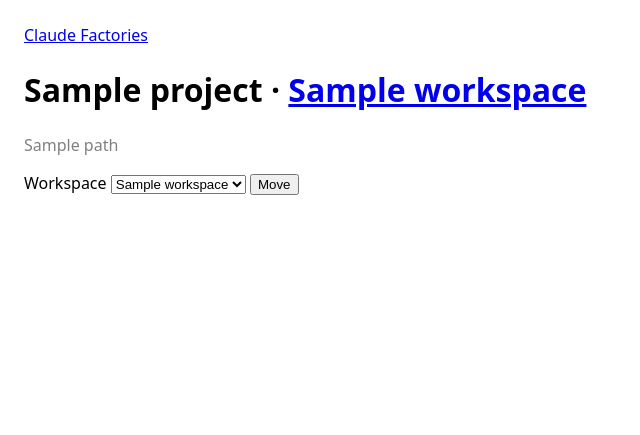
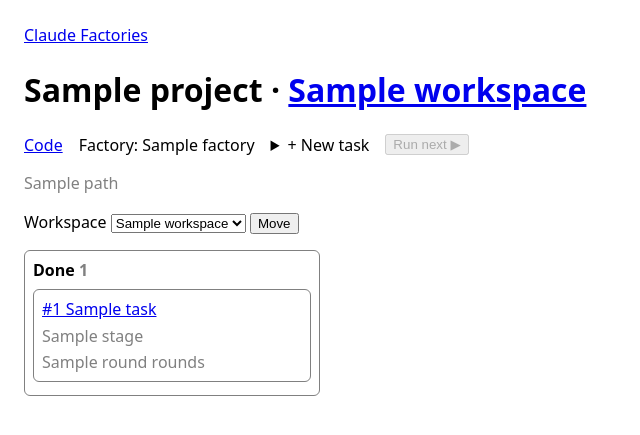
Before and after one commit to ArtemKucheruk/workcell, a FastAPI app: template src/claude_factories/templates/project.html in a window 1280 px wide. Shown: the top 435 px of the page, without its empty margins (0-640 px from the left). Run offline with FastAPI, Linux system fonts and the light colour scheme; the template is opened without the code that fills it: most values are stand-ins (such as "Sample title", 1, 10 or a date in 2020).

Commit message:
Project board: columns, cards, drag and drop,   new task

```diff
--- a/src/claude_factories/app.py
+++ b/src/claude_factories/app.py
@@ -368,15 +368,34 @@ async def create_workspace(request: Request):
 
 @app.get("/projects/{project_id}", response_class=HTMLResponse)
 def project_page(request: Request, project_id: int):
-    # ponytail: stub (Q11); job 004 adds the board
+    # ponytail: each 3 s poll renders the whole page, one git call included (Q7);
+    # add a /projects/{id}/board fragment route if that shows up in profiling
     project = one_or_404(
-        "SELECT p.id, p.name, p.path, p.workspace_id, w.name AS workspace FROM projects p"
+        "SELECT p.id, p.name, p.path, p.default_branch, p.workspace_id, w.name AS workspace FROM projects p"
         " JOIN workspaces w ON w.id = p.workspace_id WHERE p.id = ?",
         (project_id,),
     )
-    return templates.TemplateResponse(
-        request, "project.html", {"project": project, "workspaces": workspaces()}
+    tasks = list_tasks(project_id)
+    # Q13: the API doesn't return position; read it after list_tasks so every listed task has one
+    positions = dict(query("SELECT id, position FROM tasks WHERE project_id = ?", (project_id,)))
+    columns = {status: [] for status in COLUMNS}
+    for t in tasks:
+        columns[t["status"]].append(t | {"position": positions[t["id"]]})
+    return templates.TemplateResponse(request, "project.html", {
+        "project": project, "workspaces": workspaces(), "columns": columns,
+        "factory": factory_state(project["path"], project["default_branch"]),
+    })
+
+
+@app.post("/projects/{project_id}/tasks")
+async def add_task_form(request: Request, project_id: int):
+    """Q10: the + New task form; create_task validates, places, and logs the event."""
+    body = TaskBody(
+        title=await form_field(request, "title"),
+        description_md=await form_field(request, "description_md"),
     )
+    create_task(project_id, body)
+    return hx_redirect(f"/projects/{project_id}")
 
 
 @app.post("/projects/{project_id}/workspace")
--- a/src/claude_factories/templates/base.html
+++ b/src/claude_factories/templates/base.html
@@ -15,6 +15,20 @@
     th, td { padding: .35rem .75rem; text-align: left; border-bottom: 1px solid GrayText; }
     td.num { text-align: right; font-variant-numeric: tabular-nums; }
     .muted { color: GrayText; }
+    .toolbar { display: flex; flex-wrap: wrap; gap: 1rem; align-items: start; }
+    .toolbar form { display: grid; gap: .5rem; margin-top: .5rem; }
+    #board-error { font-weight: bold; }
+    #board { display: grid; grid-template-columns: repeat(4, minmax(11rem, 1fr)); gap: 1rem; align-items: start; overflow-x: auto; }
+    .column { border: 1px solid GrayText; border-radius: 6px; padding: .5rem; min-height: 8rem; }
+    .column h2 { font-size: 1rem; margin: 0 0 .5rem; }
+    .column ol { list-style: none; margin: 0; padding: 0; display: grid; gap: .5rem; }
+    .card { border: 1px solid GrayText; border-radius: 6px; padding: .5rem; cursor: grab; }
+    .card p { margin: .25rem 0 0; }
+    .card.dragging { opacity: .5; }
+    .chips, .diff { font-variant-numeric: tabular-nums; }
+    /* Q3: the only hard-coded color; light-dark keeps contrast in both schemes */
+    .card.escalated { border-left: 4px solid light-dark(#cf222e, #f85149); }
+    .escalated .badge { color: light-dark(#cf222e, #f85149); font-weight: bold; }
   </style>
 </head>
 <body hx-headers='{"X-Requested-By": "fctl"}'>
--- a/src/claude_factories/templates/project.html
+++ b/src/claude_factories/templates/project.html
@@ -1,12 +1,28 @@
 {% extends "base.html" %}
 {% block title %}{{ project.name }} · Claude Factories{% endblock %}
 {% block content %}
+{% set labels = {"backlog": "Backlog", "in_progress": "In progress", "review": "Review", "done": "Done"} %}
+{% set short = {"security": "sec", "ux": "ux", "ui": "ui", "code": "co"} %}
+{% set symbol = {"PASS": "✓", "CHANGES": "✗", "pending": "·"} %}
 <header>
   <p><a href="/">Claude Factories</a></p>
   <h1>{{ project.name }} · <a href="/workspaces/{{ project.workspace_id }}">{{ project.workspace }}</a></h1>
-  <p class="muted">{{ project.path }}</p>
+  <div class="toolbar">
+    <a href="/projects/{{ project.id }}/code">Code</a>
+    <span>Factory: {{ factory }}{% if factory == "ready" %} ✓{% endif %}</span>
+    <details>
+      <summary>+ New task</summary>
+      <form hx-post="/projects/{{ project.id }}/tasks">
+        <label>Title <input type="text" name="title" required pattern=".*\S.*" title="A title that isn't blank"></label>
+        <label>Description <textarea name="description_md" rows="4" placeholder="Markdown"></textarea></label>
+        <button>Add task</button>
+      </form>
+    </details>
+    <button disabled title="Runs aren't available yet">Run next ▶</button>
+  </div>
 </header>
 <main>
+<p class="muted">{{ project.path }}</p>
 <form hx-post="/projects/{{ project.id }}/workspace">
   <label>Workspace
     <select name="workspace_id">
@@ -17,5 +33,75 @@
   </label>
   <button>Move</button>
 </form>
+<p id="board-error" role="alert"></p>
+<div id="board" hx-get="/projects/{{ project.id }}" hx-trigger="every 3s [!document.querySelector('.dragging')], refresh" hx-select="#board" hx-swap="outerHTML">
+  {% for status, tasks in columns.items() %}
+  <section class="column" data-status="{{ status }}">
+    <h2>{{ labels[status] }} <span class="muted">{{ tasks | length }}</span></h2>
+    {% if tasks %}
+    <ol>
+      {% for t in tasks %}
+      <li class="card{% if t.stage == 'escalated' %} escalated{% endif %}" draggable="true" data-id="{{ t.id }}" data-position="{{ t.position }}">
+        <a href="/tasks/{{ t.id }}" draggable="false">#{{ t.id }} {{ t.title }}</a>
+        {% if t.stage == "escalated" %}<p class="badge">⚠ NEEDS YOU — escalated</p>
+        {% elif t.stage == "human_review" %}<p><strong>waiting on you</strong></p>
+        {% elif t.stage %}<p class="muted">{{ t.stage }}</p>{% endif %}
+        {% if t.round and status == "done" %}<p class="muted">{{ t.round }} round{{ "" if t.round == 1 else "s" }}</p>
+        {% elif t.round %}
+        <p class="chips">r{{ t.round }}{% for who, verdict in t.verdicts.items() %} <span title="{{ who }}: {{ verdict }}">{{ short[who] }}{{ symbol[verdict] }}</span>{% endfor %}</p>
+        <p class="diff">+{{ t.additions }} −{{ t.deletions }}</p>
+        {% endif %}
+      </li>
+      {% endfor %}
+    </ol>
+    {% elif status == "backlog" %}
+    <p class="muted">No tasks. Add one with + New task, or run <code>fctl task add "title"</code> in the repo.</p>
+    {% else %}
+    <p class="muted">No tasks</p>
+    {% endif %}
+  </section>
+  {% endfor %}
+</div>
 </main>
+<script>
+// Q8, Q9: native drag and drop; listeners sit on document so they survive the #board swap.
+(() => {
+  const error = document.getElementById("board-error");
+  const pos = card => parseFloat(card.dataset.position);
+  let dragged = null;
+  document.addEventListener("dragstart", e => {
+    dragged = e.target.closest?.(".card");
+    if (!dragged) return;
+    dragged.classList.add("dragging");
+    e.dataTransfer.effectAllowed = "move";
+    e.dataTransfer.setData("text/plain", dragged.dataset.id);  // Firefox starts no drag without data
+  });
+  document.addEventListener("dragend", () => { dragged?.classList.remove("dragging"); dragged = null; });
+  document.addEventListener("dragover", e => { if (dragged && e.target.closest?.(".column")) e.preventDefault(); });
+  // A poll already in flight when the drag began must not swap the board out from under it.
+  document.addEventListener("htmx:beforeSwap", e => { if (dragged) e.detail.shouldSwap = false; });
+  document.addEventListener("drop", e => {
+    const column = dragged && e.target.closest?.(".column");
+    if (!column) return;
+    e.preventDefault();
+    const cards = [...column.querySelectorAll(".card")];
+    let i = cards.findIndex(c => { const r = c.getBoundingClientRect(); return r.top + r.height / 2 > e.clientY; });
+    if (i < 0) i = cards.length;
+    const before = cards[i - 1], after = cards[i];
+    if (before === dragged || after === dragged) return;  // same column, same gap: nothing moves
+    // ponytail: midpoints at one spot run out of float precision after ~50 drops; renumber if that happens
+    const position = before && after ? (pos(before) + pos(after)) / 2
+      : before ? pos(before) + 1 : after ? pos(after) - 1 : 1.0;
+    fetch(`/api/tasks/${dragged.dataset.id}`, {
+      method: "PATCH",
+      headers: {"Content-Type": "application/json", "X-Requested-By": "fctl"},
+      body: JSON.stringify({status: column.dataset.status, position}),
+    }).then(async r => {
+      const detail = r.ok ? "" : await r.json().then(b => b.detail, () => null);
+      error.textContent = typeof detail === "string" ? detail : `Move failed (${r.status})`;
+    }, () => { error.textContent = "Move failed (server unreachable)"; })
+      .finally(() => htmx.trigger(document.getElementById("board"), "refresh"));
+  });
+})();
+</script>
 {% endblock %}
```
Also changed, not shown: tests/test_board.py (added, +362 -0 lines).
